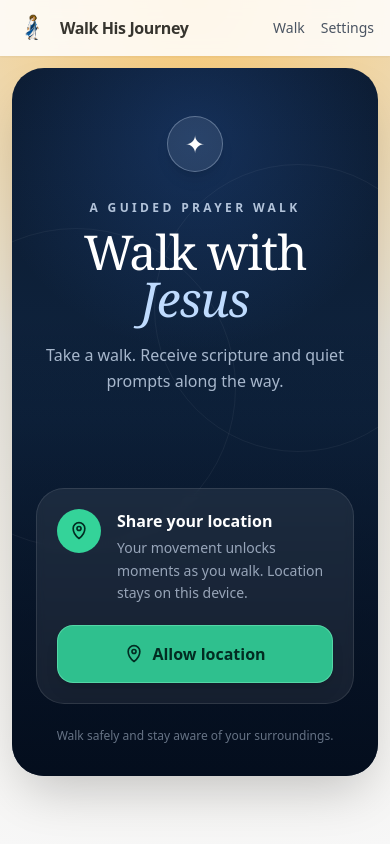
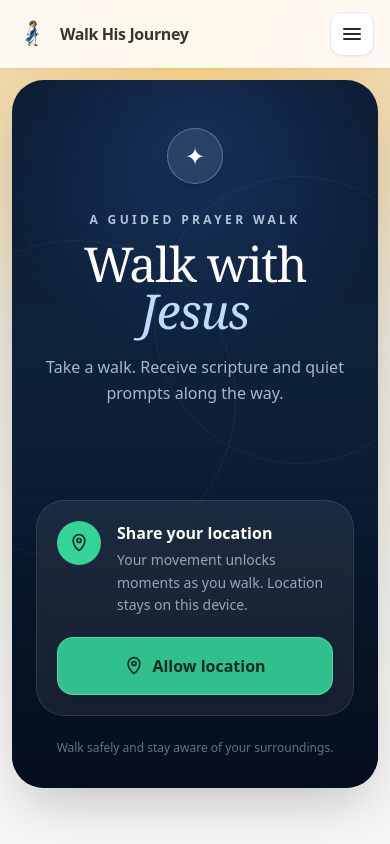
Before and after one commit to fairenow/walk-his-journey, a React (Vite) app: page / in a window 390 px wide. Built offline with nearby package versions, Linux system fonts and the light colour scheme.

Commit message:
Add mobile hamburger navigation

```diff
--- a/src/components/Header.jsx
+++ b/src/components/Header.jsx
@@ -1,30 +1,103 @@
-import { Link } from 'react-router-dom';
+import { useEffect, useRef, useState } from 'react';
+import { Link, NavLink, useLocation } from 'react-router-dom';
+
+const navigation = [
+  { to: '/', label: 'Walk', end: true },
+  { to: '/discover', label: 'Discover' },
+  { to: '/journal', label: 'Journal' },
+  { to: '/settings', label: 'Settings' },
+];
 
 export default function Header() {
+  const [isMenuOpen, setIsMenuOpen] = useState(false);
+  const menuRef = useRef(null);
+  const location = useLocation();
+
+  useEffect(() => {
+    setIsMenuOpen(false);
+  }, [location.pathname]);
+
+  useEffect(() => {
+    if (!isMenuOpen) return undefined;
+
+    const closeOnOutsideClick = (event) => {
+      if (!menuRef.current?.contains(event.target)) setIsMenuOpen(false);
+    };
+    const closeOnEscape = (event) => {
+      if (event.key === 'Escape') setIsMenuOpen(false);
+    };
+
+    document.addEventListener('pointerdown', closeOnOutsideClick);
+    document.addEventListener('keydown', closeOnEscape);
+    return () => {
+      document.removeEventListener('pointerdown', closeOnOutsideClick);
+      document.removeEventListener('keydown', closeOnEscape);
+    };
+  }, [isMenuOpen]);
+
+  const linkClassName = ({ isActive }) =>
+    `transition hover:text-slate-950 ${isActive ? 'font-semibold text-slate-950' : 'text-slate-600'}`;
+
   return (
-    <header className="flex items-center justify-between gap-4 px-4 py-3 bg-white/85 backdrop-blur shadow-sm sm:px-6 sm:py-4">
-      <div className="flex items-center gap-3">
+    <header className="relative z-40 flex items-center justify-between gap-4 bg-white/85 px-4 py-3 shadow-sm backdrop-blur sm:px-6 sm:py-4">
+      <Link to="/" className="flex items-center gap-3 hover:no-underline">
         <img
           src="/jesus_walk.png"
-          alt="Walk His Journey logo"
+          alt=""
           className="h-8 w-8 rounded-full object-cover"
         />
         <span className="text-base font-semibold tracking-tight sm:text-lg">Walk His Journey</span>
+      </Link>
+
+      <nav aria-label="Primary navigation" className="hidden items-center gap-6 text-sm sm:flex">
+        {navigation.map((item) => (
+          <NavLink key={item.to} to={item.to} end={item.end} className={linkClassName}>
+            {item.label}
+          </NavLink>
+        ))}
+      </nav>
+
+      <div ref={menuRef} className="sm:hidden">
+        <button
+          type="button"
+          onClick={() => setIsMenuOpen((open) => !open)}
+          aria-expanded={isMenuOpen}
+          aria-controls="mobile-navigation"
+          aria-label={isMenuOpen ? 'Close navigation menu' : 'Open navigation menu'}
+          className="flex h-11 w-11 items-center justify-center rounded-xl border border-slate-200 bg-white text-slate-800 shadow-sm transition hover:bg-slate-50 focus-visible:outline-none focus-visible:ring-2 focus-visible:ring-blue-500"
+        >
+          <svg viewBox="0 0 24 24" className="h-6 w-6" fill="none" stroke="currentColor" strokeWidth="2" aria-hidden="true">
+            {isMenuOpen ? (
+              <path strokeLinecap="round" d="M6 6l12 12M18 6 6 18" />
+            ) : (
+              <path strokeLinecap="round" d="M4 7h16M4 12h16M4 17h16" />
+            )}
+          </svg>
+        </button>
+
+        {isMenuOpen ? (
+          <nav
+            id="mobile-navigation"
+            aria-label="Mobile navigation"
+            className="absolute left-3 right-3 top-[calc(100%+0.5rem)] overflow-hidden rounded-2xl border border-slate-200 bg-white p-2 shadow-2xl shadow-slate-900/20"
+          >
+            {navigation.map((item) => (
+              <NavLink
+                key={item.to}
+                to={item.to}
+                end={item.end}
+                className={({ isActive }) =>
+                  `block rounded-xl px-4 py-3 text-base font-semibold transition hover:bg-slate-100 hover:no-underline ${
+                    isActive ? 'bg-blue-50 text-blue-900' : 'text-slate-700'
+                  }`
+                }
+              >
+                {item.label}
+              </NavLink>
+            ))}
+          </nav>
+        ) : null}
       </div>
-      <nav className="flex items-center gap-4 text-sm text-gray-600 sm:gap-6">
-        <Link to="/" className="hover:text-black">
-          Walk
-        </Link>
-        <Link to="/discover" className="hidden hover:text-black sm:block">
-          Discover
-        </Link>
-        <Link to="/journal" className="hidden hover:text-black sm:block">
-          Journal
-        </Link>
-        <Link to="/settings" className="hover:text-black">
-          Settings
-        </Link>
-      </nav>
     </header>
   );
 }
```
